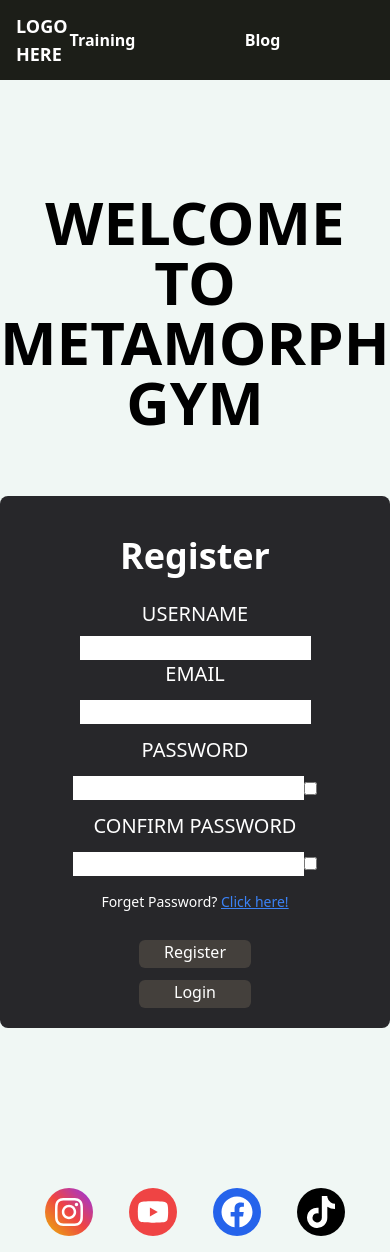
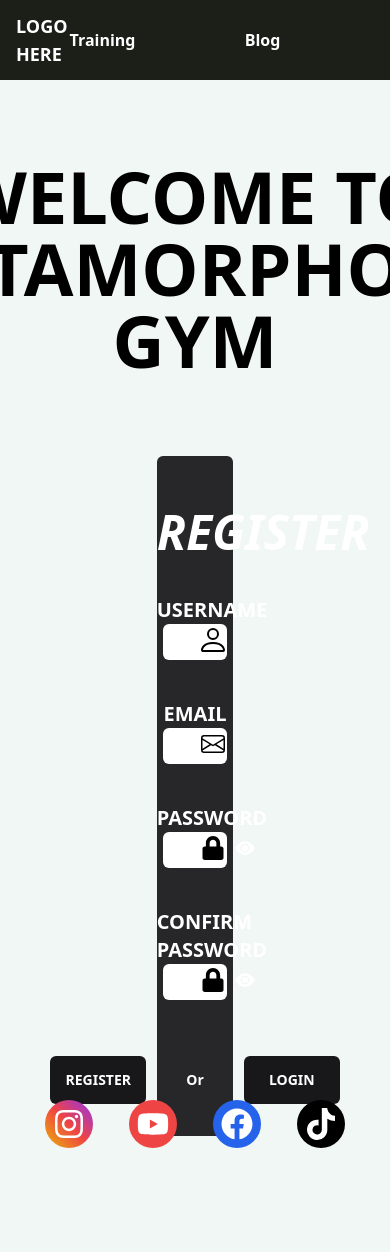
Before and after one commit to raberu12/metamorphosis-gym, a React (Vite) app in the folder version-tailwind/: page /register in a window 390 px wide. Shown: the top 1252 px of the page. After the commit the page ends 1164 px from the top, so only its background shows below. Built offline with nearby package versions, Linux system fonts and the light colour scheme.

Commit message:
New Register and Login

```diff
--- /dev/null
+++ b/version-tailwind/src/Pages/Login.jsx
@@ -0,0 +1,76 @@
+import React, { useState } from 'react';
+import { BsEnvelope, BsPerson, BsFillEyeFill, BsFillEyeSlashFill } from 'react-icons/bs';
+import { FaLock, FaGoogle  } from 'react-icons/fa';
+
+function Login() {
+  const [showPassword, setShowPassword] = useState(false);
+
+  const togglePasswordVisibility = () => {
+    setShowPassword((prevShowPassword) => !prevShowPassword);
+  };
+
+  return (
+    <>
+      <div className='flex flex-col m-20 items-center h-screen'>
+        <h2 className='text-center font-bold text-7xl mt-18'>WELCOME TO METAMORPHOSIS GYM</h2>
+        <div className='flex flex-col h-screen w-1/3 mt-20 rounded-md bg-zinc-800'>
+          <div className='text-center mt-3 text-white font-semibold text-xl'>
+            <h2 className='text-5xl italic font-bold mt-10 mb-10'>LOGIN</h2>
+
+            <div>
+              EMAIL
+            </div>
+              <BsEnvelope className='text-black absolute p-1 h-8 w-28' />
+              <input className='text-black w-10/12 rounded-md mb-10 p-1 text-center' type='email' />
+
+            <div>
+              PASSWORD
+              <FaLock className='text-black absolute p-1 h-8 w-28' />
+            <div>
+
+              <input
+                className='text-black w-10/12 rounded-md mb-10 p-1 text-center'
+                type={showPassword ? 'text' : 'password'}
+              />
+              {showPassword ? (
+                <BsFillEyeSlashFill
+                  onClick={togglePasswordVisibility}
+                  className='text-white ml-2 shrink-0 absolute h-8 inline-block cursor-pointer'
+                />
+              ) : (
+                <BsFillEyeFill
+                  onClick={togglePasswordVisibility}
+                  className='text-white ml-2 shrink-0 absolute h-8 inline-block cursor-pointer'
+                />
+              )}
+              </div>
+            </div>
+
+            <div className='flex items-center justify-center mt-2 text-center text-sm'>
+              <div className='w-96 h-10 font-semibold'>
+                <button
+                  className=' bg-zinc-900 justify-center items-center rounded-md transition-transform transform hover:scale-110 duration-300 hover:bg-neutral-700 mb-4 h-12 w-24'
+                  type='button'
+                >
+                  LOGIN
+                </button>
+                <p className='flex justify-center'>Or</p>
+
+                <a href='https://www.gmail.com' target='_blank' rel='noopener noreferrer'>
+                <button
+                  className='bg-zinc-900 justify-center items-center rounded-md transition-transform transform hover:scale-110 duration-300 hover:bg-neutral-700 mt-4 mb-2 h-12 w-48'
+                  type='button'
+                >
+                  <img className='inline-block h-8 w-8' src='./images/google_logo.png' alt='google logo'></img>CONTINUE TO GOOGLE
+                </button>
+                </a>
+              </div>
+            </div>
+          </div>
+        </div>
+      </div>
+    </>
+  );
+}
+
+export default Login;
--- a/version-tailwind/src/Pages/Register.jsx
+++ b/version-tailwind/src/Pages/Register.jsx
@@ -1,83 +1,106 @@
 import React, { useState } from 'react';
-import Navbar from '../Components/Navbar'
-import Footer from '../Components/Footer'
-import { BrowserRouter as Router } from 'react-router-dom'
+import { BsEnvelope, BsPerson, BsFillEyeFill, BsFillEyeSlashFill } from 'react-icons/bs';
+import { FaLock } from 'react-icons/fa';
 
-const LogInRegister = () => {
-  const [password, setPassword] = useState('');
-  const [confirmPassword, setConfirmPassword] = useState('');
+function Register() {
   const [showPassword, setShowPassword] = useState(false);
   const [showConfirmPassword, setShowConfirmPassword] = useState(false);
-  const [action, setAction] = useState("Register");
 
-  const handlePasswordChange = (e) => {
-    setPassword(e.target.value);
-  };
-
-  const handleConfirmPasswordChange = (e) => {
-    setConfirmPassword(e.target.value);
-  };
-
-  const handleTogglePassword = () => {
+  const togglePasswordVisibility = () => {
     setShowPassword((prevShowPassword) => !prevShowPassword);
   };
 
-  const handleToggleConfirmPassword = () => {
+  const toggleConfirmPasswordVisibility = () => {
     setShowConfirmPassword((prevShowConfirmPassword) => !prevShowConfirmPassword);
   };
 
+  return (
+    <>
+      <div className='flex flex-col m-20 items-center h-screen'>
+        <h2 className='text-center font-bold text-7xl mt-18'>WELCOME TO METAMORPHOSIS GYM</h2>
+        <div className='flex flex-col h-auto w-1/3 mt-20 rounded-md bg-zinc-800'>
+          <div className='text-center mt-3 text-white font-semibold text-xl'>
+            <h2 className='text-5xl italic font-bold mt-10 mb-10'>REGISTER</h2>
 
-  return (
-    <div className="bg-color-sky-50">
-      <div className="text-black text-6xl font-bold text-center mt-28">WELCOME TO METAMORPHOSIS GYM</div>
-      <div className="text-white flex flex-col mt-16 gap-1 mx-auto items-center my-36 w-full md:w-3/5 lg:w-2/5 xl:w-1/5 bg-zinc-800 rounded-lg p-5">
-        <div className="flex flex-col items-center w-full mt-5">
-          <div className="text-4xl font-bold">{action}</div>
-        </div>
-        <form className="flex flex-col items-center mt-5">
-          {action === "Login" ? <div></div> : <div className="text-xl font-medium items-center w-full flex flex-col">USERNAME</div>}
-          <div className="flex flex-col items-center mt-2">
-            {action === "Login" ? <div></div> : <div className="text-black"><input type="text" id="username" /></div>}
+            <div>
+              USERNAME
+              <BsPerson className='text-black absolute h-8 w-28' />
+              <input className='text-black w-10/12 rounded-md mb-10 p-1 text-center' type='text' />
+            </div>
+
+            <div>
+              EMAIL
+            </div>
+              <BsEnvelope className='text-black absolute p-1 h-8 w-28' />
+              <input className='text-black w-10/12 rounded-md mb-10 p-1 text-center' type='email' />
+
+            <div>
+              PASSWORD
+              <FaLock className='text-black absolute p-1 h-8 w-28' />
+            <div>
+
+              <input
+                className='text-black w-10/12 rounded-md mb-10 p-1 text-center'
+                type={showPassword ? 'text' : 'password'}
+              />
+              {showPassword ? (
+                <BsFillEyeSlashFill
+                  onClick={togglePasswordVisibility}
+                  className='text-white ml-2 shrink-0 absolute h-8 inline-block cursor-pointer'
+                />
+              ) : (
+                <BsFillEyeFill
+                  onClick={togglePasswordVisibility}
+                  className='text-white ml-2 shrink-0 absolute h-8 inline-block cursor-pointer'
+                />
+              )}
+              </div>
+
+
+            </div>
+
+            <div>
+              CONFIRM PASSWORD
+              <FaLock className='text-black absolute p-1 h-8 w-28' />
+              <input
+                className='text-black w-10/12 rounded-md p-1 text-center'
+                type={showConfirmPassword ? 'text' : 'password'}
+              />
+              {showConfirmPassword ? (
+                <BsFillEyeSlashFill
+                  onClick={toggleConfirmPasswordVisibility}
+                  className='text-white ml-2 shrink-0 absolute h-8 inline-block cursor-pointer'
+                />
+              ) : (
+                <BsFillEyeFill
+                  onClick={toggleConfirmPasswordVisibility}
+                  className='text-white ml-2 shrink-0 absolute h-8 inline-block cursor-pointer'
+                />
+              )}
+            </div>
+
+            <div className='grid grid-rows-2 items-center justify-center mt-14 text-center text-sm'>
+              <div className='w-96 h-10 font-semibold'>
+                <button
+                  className=' bg-zinc-900 rounded-md transition-transform transform hover:scale-110 duration-300 hover:bg-neutral-700 mr-10 h-12 w-24'
+                  type='button'
+                >
+                  REGISTER
+                </button>
+                Or
+                <button
+                  className='bg-zinc-900 rounded-md mb-12 transition-transform transform hover:scale-110 duration-300 hover:bg-neutral-700 ml-10 h-12 w-24'
+                  type='button'
+                >
+                  LOGIN
+                </button>
+              </div>
+            </div>
           </div>
-          <div className="text-xl font-medium items-center w-full flex flex-col">EMAIL</div>
-          <div className="flex items-center mx-auto h-12 rounded-1g">
-            <div className="text-black"><input type="email" id="email" /></div>
-          </div>
-          <div className="text-xl font-medium items-center w-full flex flex-col">PASSWORD</div>
-          <div className="flex items-center mx-auto h-12 rounded-1g">
-            <div className="text-black"><input
-              type={showPassword ? 'text' : 'password'}
-              id="password"
-              value={password}
-              onChange={handlePasswordChange}
-            />
-            </div>
-            <input type="checkbox" onChange={handleTogglePassword}
-            />
-          </div>
-          {action === "Login" ? <div></div> : <div className="text-xl font-medium items-center w-full flex flex-col">CONFIRM PASSWORD</div>}
-          <div className="flex items-center mx-auto h-12 rounded-1g">
-            <div className="text-black">{action === "Login" ? (<div></div>) : (<><input type={showConfirmPassword ? "text" : "password"} id="confirmPassword" value={confirmPassword} onChange={handleConfirmPasswordChange}
-            />
-              <input type="checkbox" onChange={handleToggleConfirmPassword}
-              />
-            </>)}</div>
-          </div>
-        </form>
-        {action === "Register" ? <div className="text-center text-sm mb-4">
-          Forget Password? <a href="#" className="text-blue-500 underline cursor-pointer" onClick={() => console.log("Forgot password clicked!")}>
-      Click here!
-    </a>
-        </div> : null}
-        <div className="flex w-28 bg-stone-700 rounded-md h-7 justify-center m-auto mt-2 transition-300 hover:bg-stone-900 cursor-pointer">
-          <div id={action === "Register" ? "" : "submit"} onClick={() => { setAction("Register") }}>Register</div>
-        </div>
-        <div className="flex w-28 bg-stone-700 rounded-md h-7 justify-center m-auto mt-2 transition-300 hover:bg-stone-900 cursor-pointer">
-          <div id={action === "Login" ? "" : "submit"} onClick={() => { setAction("Login") }}>Login</div>
         </div>
       </div>
-    </div>
+    </>
   );
-};
+}
 
-export default LogInRegister;
+export default Register;
```
Also changed, not shown: version-tailwind/images/google_logo.png (added).
